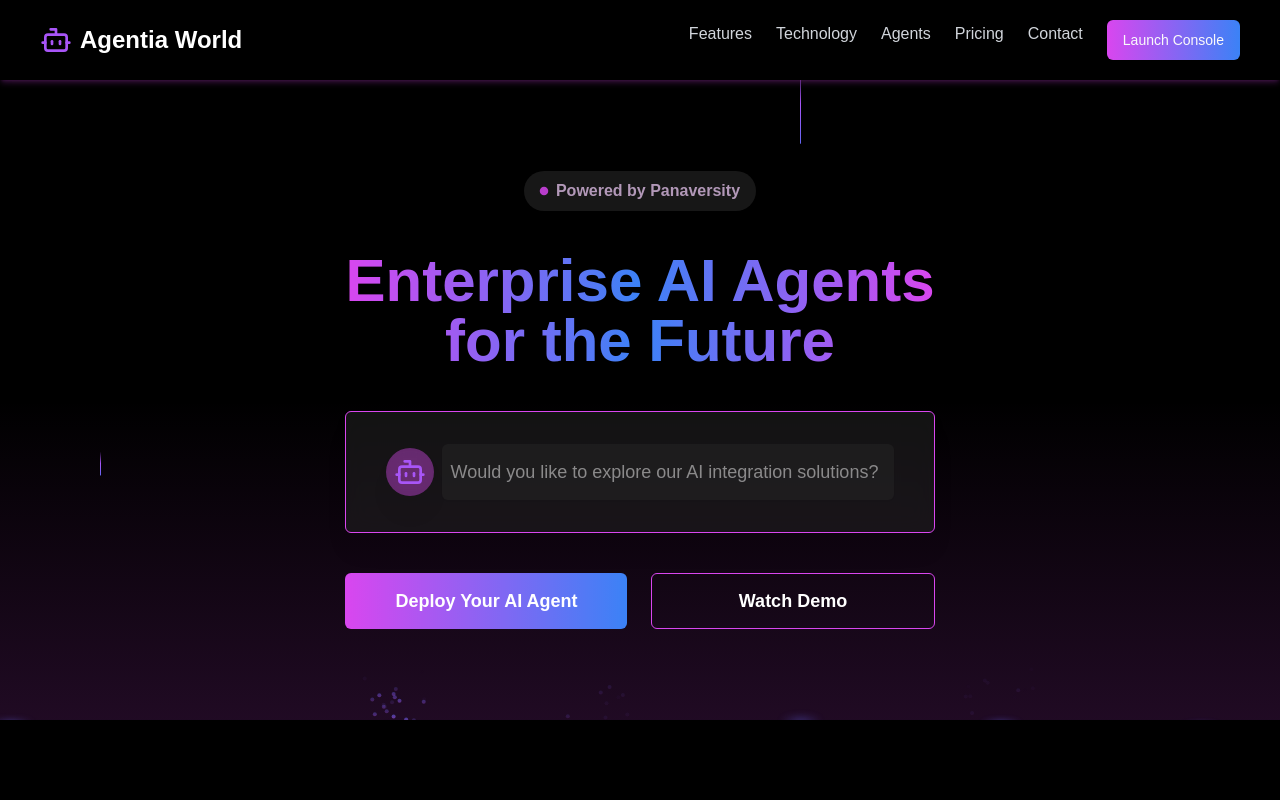
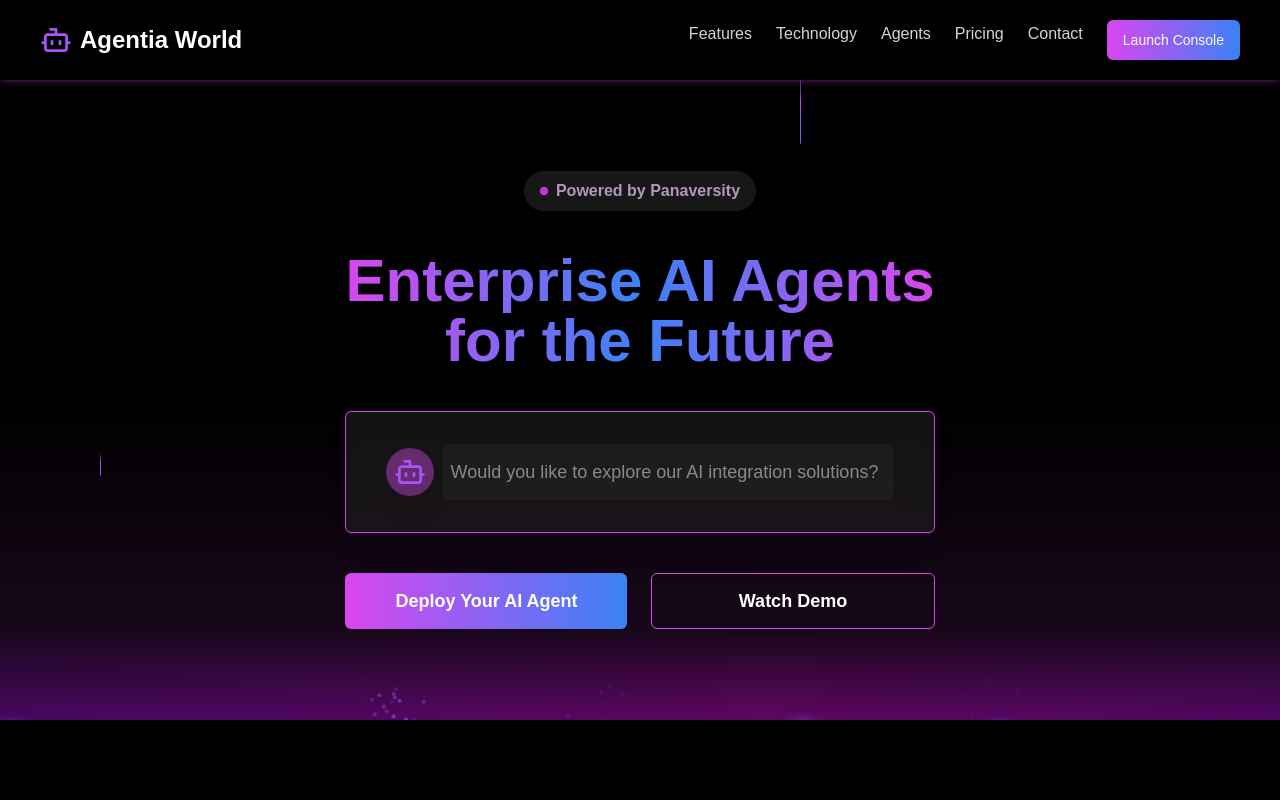
Before and after one commit to Tahasiraj1/Agentia-World, a Next.js app: page / in a window 1280 px wide. Shown: the top 800 px of the page. Built offline with nearby package versions, Linux system fonts and the light colour scheme.

Commit message:
Add shimmering gradient overlay to Hero component background

```diff
--- a/src/components/Hero.tsx
+++ b/src/components/Hero.tsx
@@ -10,7 +10,18 @@ import { Button } from "./ui/button";
 
 const Hero = () => {
   return (
-    <BackgroundBeamsWithCollision className="md:px-10 px-4 max-h-[100vh] lg:max-h-[90vh] bg-gradient-to-t from-fuchsia-500/15 via-transparent to-transparent overflow-hidden">
+    <BackgroundBeamsWithCollision className="md:px-10 px-4 max-h-[100vh] lg:max-h-[90vh] relative bg-gradient-to-t from-fuchsia-500/15 via-transparent to-transparent overflow-hidden">
+        <div
+            className="absolute -bottom-2 left-0 w-full h-28"
+            style={{
+                background: "linear-gradient(to right, blue, fuchsia, blue)",
+                maskImage: "linear-gradient(to top, rgba(0, 0, 0, 1), rgba(0, 0, 0, 0))",
+                height: "100px",
+                opacity: "0.3",
+                backgroundSize: "400% 100%",
+                animation: "shine 40s ease-in-out infinite",
+            }}
+        ></div>
         <div className="flex flex-col items-center justify-center space-y-5 md:space-y-10">
             <div className="flex items-center justify-center rounded-full py-2 px-4 bg-neutral-900">
                 <AnimatedShinyText className="font-bold flex items-center justify-center gap-2">
```
